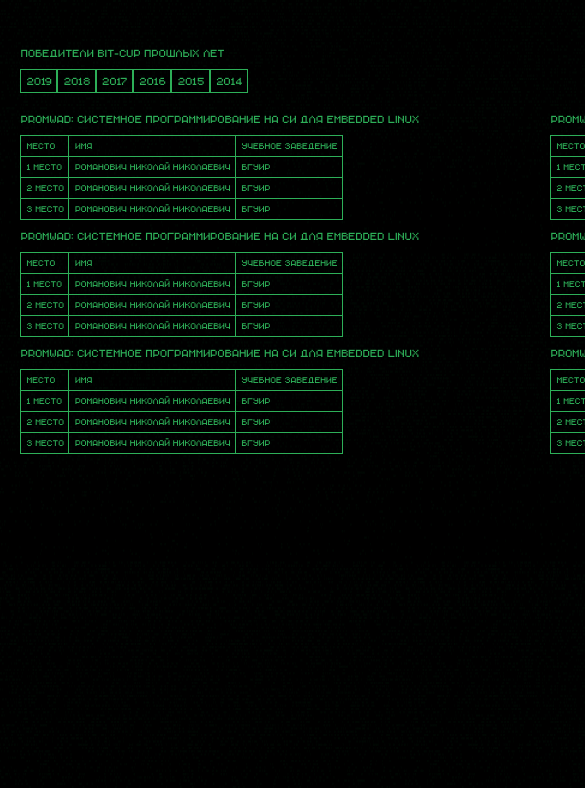
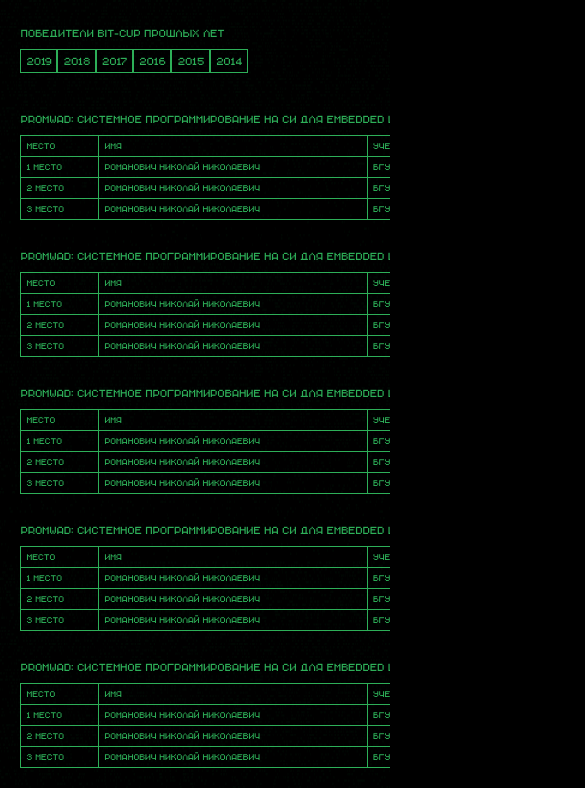
Before and after one commit to Egor123qwe/BitCupSPIP, a plain HTML site: page winners.html in a window 390 px wide. Shown: the part 56-844 px from the top of the page, 585 px wide, since content can reach past the window. Drawn offline with Linux system fonts and the light colour scheme.

Commit message:
winPageAdaptive

```diff
--- a/assets/css/style.css
+++ b/assets/css/style.css
@@ -392,7 +392,7 @@
 
 /* страница 4 */
 .winners-header-lable {
-  margin-top: 50px;
+  margin-top: 30px;
   font-size: var(--medium_2);
   margin-bottom: 10px;
 }
@@ -403,14 +403,19 @@
 .paginator span {
   border: 1px solid var(--main-green);
   padding: 5px;
+  transition: all ease 0.5s;
 }
+
 .win-table-container {
-  display: grid;
-  grid-template-columns: 1fr 1fr;
+  display: flex;
+  justify-content: space-around;
+  flex-wrap: wrap;
+  grid-column-gap: 70px;
   margin-bottom: 100px;
 }
 .win-table-header {
   width: 530px;
+  margin-top: 30px;
 }
 table {
   border-collapse: collapse;
@@ -440,6 +445,11 @@
 
 /* анимации */
 .reg-btn:hover {
+  background: var(--main-green);
+  color: black;
+  transition: 0.7s;
+}
+.paginator span:hover {
   background: var(--main-green);
   color: black;
   transition: 0.7s;
@@ -529,6 +539,9 @@
   }
   .header-img {
     width: 80px;
+  }
+  .win-table {
+    width: 520px;
   }
 
   .about-content {
@@ -632,6 +645,17 @@
   .registration-border {
     padding: 10px;
   }
+  .winners-container {
+    width: 520px;
+  }
+  .winners .container {
+    overflow-x: auto;
+  }
+  .win-table-container {
+    display: grid;
+    grid-template-columns: 1fr;
+  }
+
 
   .directions-item {
     border: 1px solid black;
--- a/winners.html
+++ b/winners.html
@@ -30,6 +30,8 @@
     <main class="winners-main">
         <section class="winners">
             <div class="container">
+                <div class="winners-container">
+                    <div>
                         <p class="winners-header-lable">Победители BIT-Cup прошлых лет</p>
                         <div class="paginator">
                             <span>2019</span>
@@ -39,8 +41,9 @@
                             <span>2015</span>
                             <span>2014</span>
                         </div>
+                    </div>
                     <div class="win-table-container">
-                    <div>
+                        <div class="win-table-item">
                             <p class="win-table-header">
                                 Promwad: Системное программирование на Си для Embedded Linux
                             </p>
@@ -67,7 +70,7 @@
                                 </tr>
                             </table>
                         </div>
-                    <div>
+                        <div class="win-table-item">
                             <p class="win-table-header">
                                 Promwad: Системное программирование на Си для Embedded Linux
                             </p>
@@ -94,7 +97,7 @@
                                 </tr>
                             </table>
                         </div>
-                    <div>
+                        <div class="win-table-item">
                             <p class="win-table-header">
                                 Promwad: Системное программирование на Си для Embedded Linux
                             </p>
@@ -121,7 +124,7 @@
                                 </tr>
                             </table>
                         </div>
-                    <div>
+                        <div class="win-table-item">
                             <p class="win-table-header">
                                 Promwad: Системное программирование на Си для Embedded Linux
                             </p>
@@ -148,7 +151,7 @@
                                 </tr>
                             </table>
                         </div>
-                    <div>
+                        <div class="win-table-item">
                             <p class="win-table-header">
                                 Promwad: Системное программирование на Си для Embedded Linux
                             </p>
@@ -175,7 +178,7 @@
                                 </tr>
                             </table>
                         </div>
-                    <div>
+                        <div class="win-table-item">
                             <p class="win-table-header">
                                 Promwad: Системное программирование на Си для Embedded Linux
                             </p>
@@ -204,6 +207,7 @@
                         </div>
                     </div>
                 </div>
+            </div>
         </section>
     </main>
 
```
Lines whose indentation alone changed are shown as unchanged.
